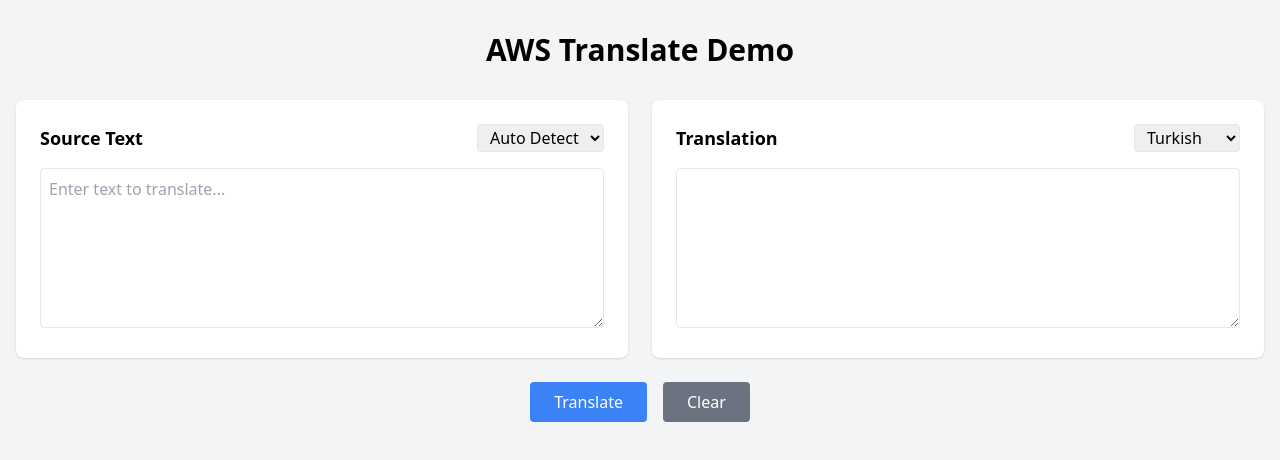
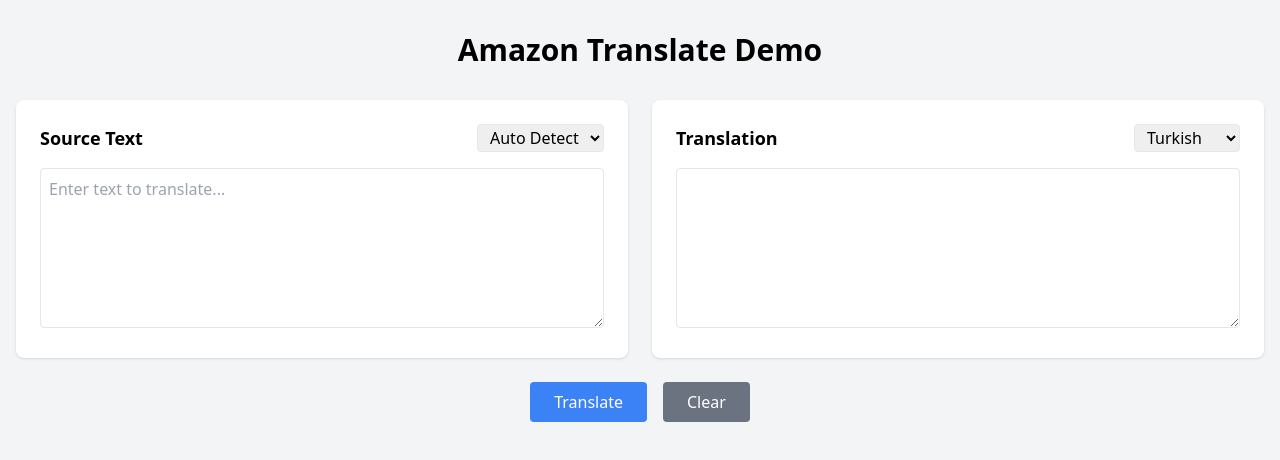
Before and after one commit to ozers/translator-aws, a website: page translate/index.html in a window 1280 px wide. Drawn offline with nearby package versions, Linux system fonts and the light colour scheme.

Commit message:
naming update

```diff
--- a/translate/index.html
+++ b/translate/index.html
@@ -3,7 +3,7 @@
 <head>
     <meta charset="UTF-8">
     <meta name="viewport" content="width=device-width, initial-scale=1.0">
-    <title>AWS Translate Demo</title>
+    <title>Amazon Translate Demo</title>
     <script src="https://cdn.tailwindcss.com"></script>
     <style>
         .loading {
@@ -27,7 +27,7 @@
 </head>
 <body class="bg-gray-100 min-h-screen">
     <div class="container mx-auto px-4 py-8">
-        <h1 class="text-3xl font-bold text-center mb-8">AWS Translate Demo</h1>
+        <h1 class="text-3xl font-bold text-center mb-8">Amazon Translate Demo</h1>
 
         <div class="grid grid-cols-1 md:grid-cols-2 gap-6">
             <!-- Source Text -->
```
Also changed, not shown: translate/tests/unit/test-handler.mjs (+1 -1 lines), README.md.
